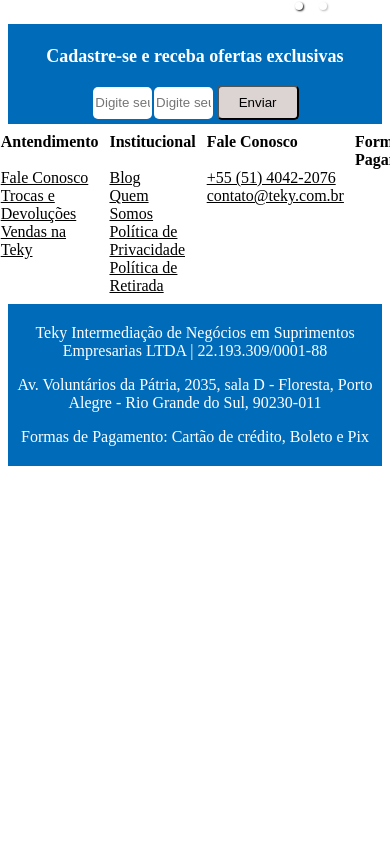
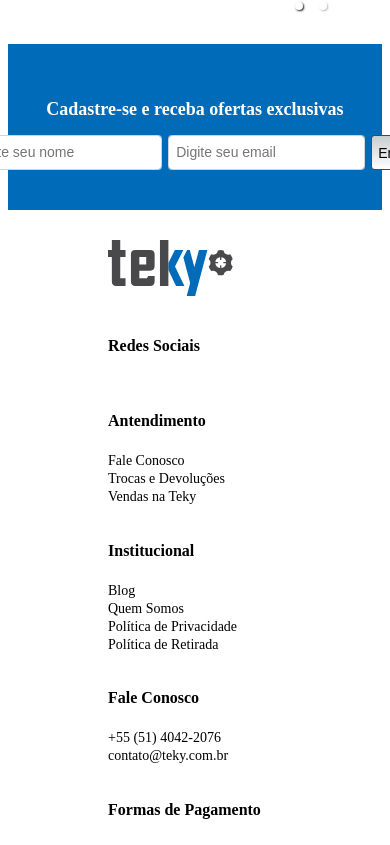
Before and after one commit to moi74/teky, a React (Vite) app in the folder teky-layout/: page / in a window 390 px wide. Shown: the part 1799-2644 px from the top of the page. Before the commit the page ends 2273 px from the top, so only its background shows below. Built offline with nearby package versions, Linux system fonts and the light colour scheme.

Commit message:
Atualização Footer (sass e responsividade)

```diff
--- a/teky-layout/src/componentes/Footer/Footer.css
+++ /dev/null
@@ -1,70 +0,0 @@
-.footer__register {
-    background-color: rgb( 0, 108, 185);
-    padding: 1%;
-}
-
-p.register {
-    font-size: large;
-}
-
-.register__data__button {
-    margin-left: 1%;
-    background-color: rgb(220, 211, 211);
-    padding: 8px 20px;
-    border-radius: 5px;
-}
-
-.register__data__button:hover {
-    background-color: rgb(198, 193, 193);
-}
-
-.register__data__input {
-    margin-left: 0.5%;
-    height: 30px;
-    width: 15%;
-    border-radius: 5px;
-    border: 0;
-    box-shadow: 0 0 0 0;
-    outline: 0;
-}
-
-.footer__higher {
-    display: flex;
-    align-items: center, flex-start;
-    justify-content: center;
-    padding: 1%;
-}
-
-.div_content {
-    margin: 1.5%;
-    display: flex;
-    flex-direction: column;
-}
-
-.img_logo {
-    align-items: center;
-    max-width: 130px;
-    max-height: 80px;
-    width: auto;
-    height: auto;
-}
-
-.footer__link {
-    color: black;
-}
-
-.footer__link:hover {
-    color: rgb(0, 108, 185);
-}
-
-.footer__bottom {
-    min-height: auto;
-    align-items: center;
-    padding: 1%;
-    background: rgb(0, 108, 185);
-}
-
-.footer__text {
-    text-align: center;
-    color: white;
-}
--- /dev/null
+++ b/teky-layout/src/componentes/Footer/Footer.scss
@@ -0,0 +1,100 @@
+.footer {
+    &__register {
+        display: flex;
+        align-items: center;
+        flex-direction: column;
+        justify-content: center;
+        background-color: #006cb9;
+        margin-top: 1.25em;
+        padding-top: 2.5em;
+        padding-bottom: 2.5em;
+        color: #fff;
+
+        > h2 {
+            font-size: 1.125em;
+        }
+
+        &__form {
+            display: flex;
+            margin-top: 0;
+            gap: 6px;
+
+            > input {
+                line-height: 1.5;
+                border-radius: 0.25em;
+                padding: 0.25em 0.5em;
+                font-size: .875em;
+                font-weight: 400;
+                background-color: #fff;
+                background-clip: padding-box;
+                border: 0.03125em solid #ced4da;
+                outline: none;
+            }
+
+            > button {
+                background: linear-gradient(180deg,#c8cdcf,#feffff);
+                text-decoration: none;
+                border: 0.03125em solid #49494c;
+                border-radius: 0.25em;
+                height: 2.5em;
+                font-weight: 500;
+                font-size: .875em;
+                box-shadow: none;
+
+                &:hover {
+                    cursor: pointer;
+                }
+            }
+        }
+    }
+
+    &__higher {
+        max-width: calc(100% - 200px);
+        margin-left: auto;
+        margin-right: auto;
+        justify-content: center;
+        display: grid;
+        margin-top: 1.875em;
+        margin-bottom: 1.875em;
+        grid-template-columns: repeat(auto-fit, minmax(8.125em, 1fr));
+        grid-gap: 0.9375em;
+        grid-auto-flow: dense;
+        color: black;
+
+        .imgLogo {
+            height: 3.5em;
+        }
+
+        .footerLink {
+            text-decoration: none;
+            color: #000;
+            font-size: .875em;
+
+            &:hover {
+                color: #006cb9;
+            }
+        }
+
+        &__contents {
+            > ul {
+                list-style: none;
+                color: #000;
+            }
+        }
+
+    }
+
+    &__bottom {
+        text-align: center;
+        padding-top: 1rem;
+        padding-bottom: 1rem;
+        background-color: #006cb9;
+        color: #fff;
+        font-size: 12px;
+
+        > p {
+            margin-top: 0;
+            margin-bottom: 1em;
+        }
+    }
+}
--- a/teky-layout/src/componentes/Footer/Footer.tsx
+++ b/teky-layout/src/componentes/Footer/Footer.tsx
@@ -1,58 +1,54 @@
-import './Footer.css';
 
-function Footer() {
-    return (
+import './Footer.scss'
+
+function Footer2() {
+    return <>
         <div className='footer'>
-                <div className='footer__register'>
-                <center>
-                    <p className='register footer__text'><b>Cadastre-se e receba ofertas exclusivas</b></p>
-                    <form className='register__data'>
-                        <input className='register__data__input' type='text' placeholder='Digite seu nome'></input>
-                        <input className='register__data__input' type='text' placeholder='Digite seu email'></input>
-                        <button type='submit' className='register__data__button'> Enviar </button>
-                    </form>
-                </center>
+            <div className='footer__register'>
+                <h2>Cadastre-se e receba ofertas exclusivas</h2>
+                <form className='footer__register__form'>
+                    <input type='text' placeholder='Digite seu nome'></input>
+                    <input type='text' placeholder='Digite seu email'></input>
+                    <button type='submit'> Enviar </button>
+                </form>
             </div>
             <div className='footer__higher'>
-                <a href='#'><img src='./logo_principal.svg' className='img_logo'></img></a>
-                <div className='div_content'>
-                    <strong>Redes Sociais</strong>
+                <a href='#'><img src='./logo_principal.svg' className='imgLogo'></img></a>
+                <div className='footer__higher__contents'>
+                    <h4>Redes Sociais</h4>
                 </div>
-                <div className='div_content'>
-                    <strong>Antendimento</strong><br />
-                    <a href='#' className='footer__link'>Fale Conosco</a>
-                    <a href='#' className='footer__link'>Trocas e Devoluções</a>
-                    <a href='#' className='footer__link'>Vendas na Teky</a>
+                <div className='footer__higher__contents'>
+                    <h4>Antendimento</h4>
+                    <a href='#' className='footerLink'>Fale Conosco</a><br />
+                    <a href='#' className='footerLink'>Trocas e Devoluções</a><br />
+                    <a href='#' className='footerLink'>Vendas na Teky</a><br />
                 </div>
-                <div className='div_content'>
-                    <strong>Institucional</strong><br />
-                    <a href='#' className='footer__link'>Blog</a>
-                    <a href='#' className='footer__link'>Quem Somos</a>
-                    <a href='#' className='footer__link'>Política de Privacidade</a>
-                    <a href='#' className='footer__link'>Política de Retirada</a>
+                <div className='footer__higher__contents'>
+                    <h4>Institucional</h4>
+                    <a href='#' className='footerLink'>Blog</a><br />
+                    <a href='#' className='footerLink'>Quem Somos</a><br />
+                    <a href='#' className='footerLink'>Política de Privacidade</a><br />
+                    <a href='#' className='footerLink'>Política de Retirada</a><br />
                 </div>
-                <div className='div_content'>
-                    <strong>Fale Conosco</strong><br />
-                    <a href='#' className='footer__link'>+55 (51) 4042-2076</a>
-                    <a href='#' className='footer__link'>contato@teky.com.br</a>
+                <div className='footer__higher__contents'>
+                    <h4>Fale Conosco</h4>
+                    <a href='#' className='footerLink'>+55 (51) 4042-2076</a><br />
+                    <a href='#' className='footerLink'>contato@teky.com.br</a><br />
                 </div>
-                <div className='div_content'>
-                    <strong>Formas de Pagamento</strong><br />
+                <div className='footer__higher__contents'>
+                    <h4>Formas de Pagamento</h4>
                 </div>
-                <div className='div_content'>
-                    <strong>Formas de Pagamento</strong>
-                </div>
-                <div className='div_content'>
-                    <strong>Site Seguro</strong>
+                <div className='footer__higher__contents'>
+                    <h4>Site Seguro</h4>
                 </div>
             </div>
             <div className='footer__bottom'>
-                <p className='footer__text'>Teky Intermediação de Negócios em Suprimentos Empresarias LTDA | 22.193.309/0001-88</p>
-                <p className='footer__text'>Av. Voluntários da Pátria, 2035, sala D - Floresta, Porto Alegre - Rio Grande do Sul, 90230-011</p>
-                <p className='footer__text'>Formas de Pagamento: Cartão de crédito, Boleto e Pix</p>
+                <p>Teky Intermediação de Negócios em Suprimentos Empresarias LTDA | 22.193.309/0001-88</p>
+                <p>Av. Voluntários da Pátria, 2035, sala D - Floresta, Porto Alegre - Rio Grande do Sul, 90230-011</p>
+                <p>Formas de Pagamento: Cartão de crédito, Boleto e Pix</p>
             </div>
         </div>
-    );
-  }
+    </>
+}
 
-  export default Footer;
+export default Footer2;
```
